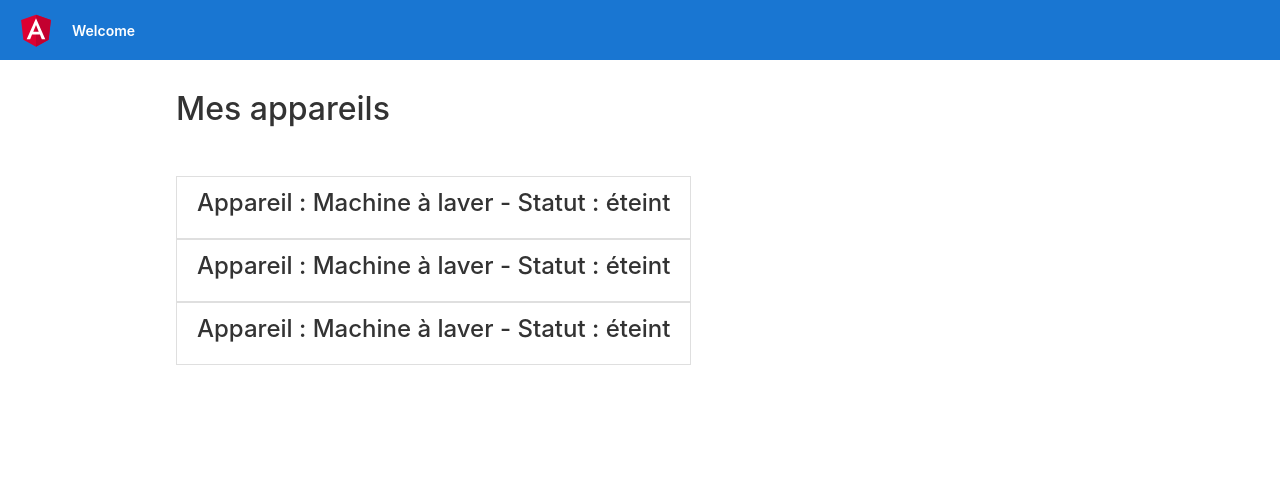
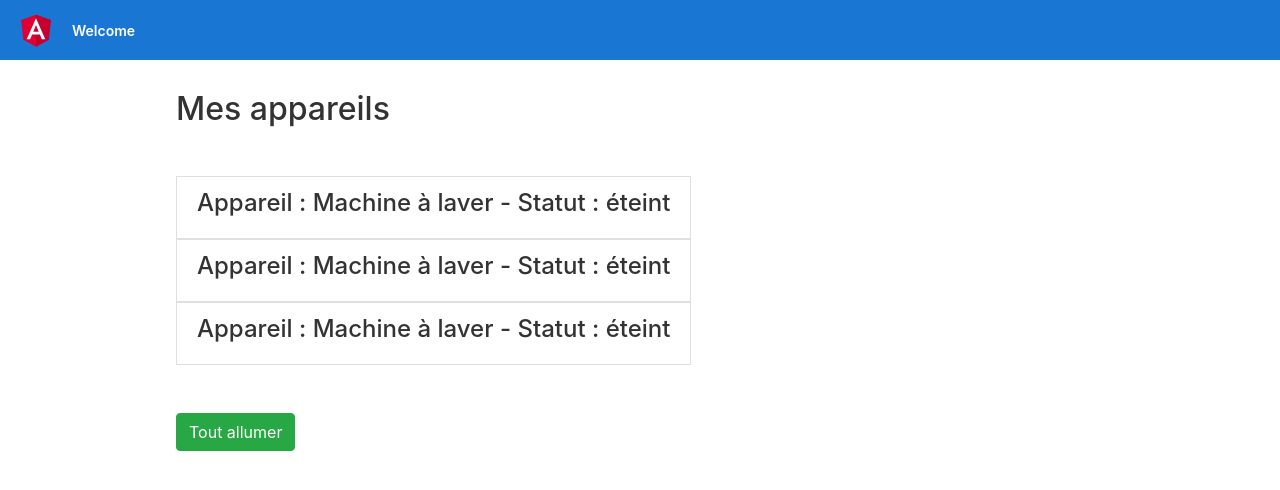
Before and after one commit to tuyetrinhvo/angular-app, an Angular app: page / in a window 1280 px wide. Shown: the top 490 px of the page. Built offline with nearby package versions, Linux system fonts and the light colour scheme.

Commit message:
property binding

```diff
--- a/src/app/app.component.html
+++ b/src/app/app.component.html
@@ -91,6 +91,7 @@
           <app-appareil></app-appareil>
           <app-appareil></app-appareil>
         </ul>
+        <button class="btn btn-success mt-5" [disabled]="!isAuth">Tout allumer</button>
       </div>
     </div>
   </div>
--- a/src/app/app.component.ts
+++ b/src/app/app.component.ts
@@ -7,4 +7,11 @@
 })
 export class AppComponent {
 	title = 'angular-app';
+	isAuth = false;
+
+	constructor() {
+		setTimeout(() => {
+			this.isAuth = true;
+		}, 2000);
+	}
 }
```
